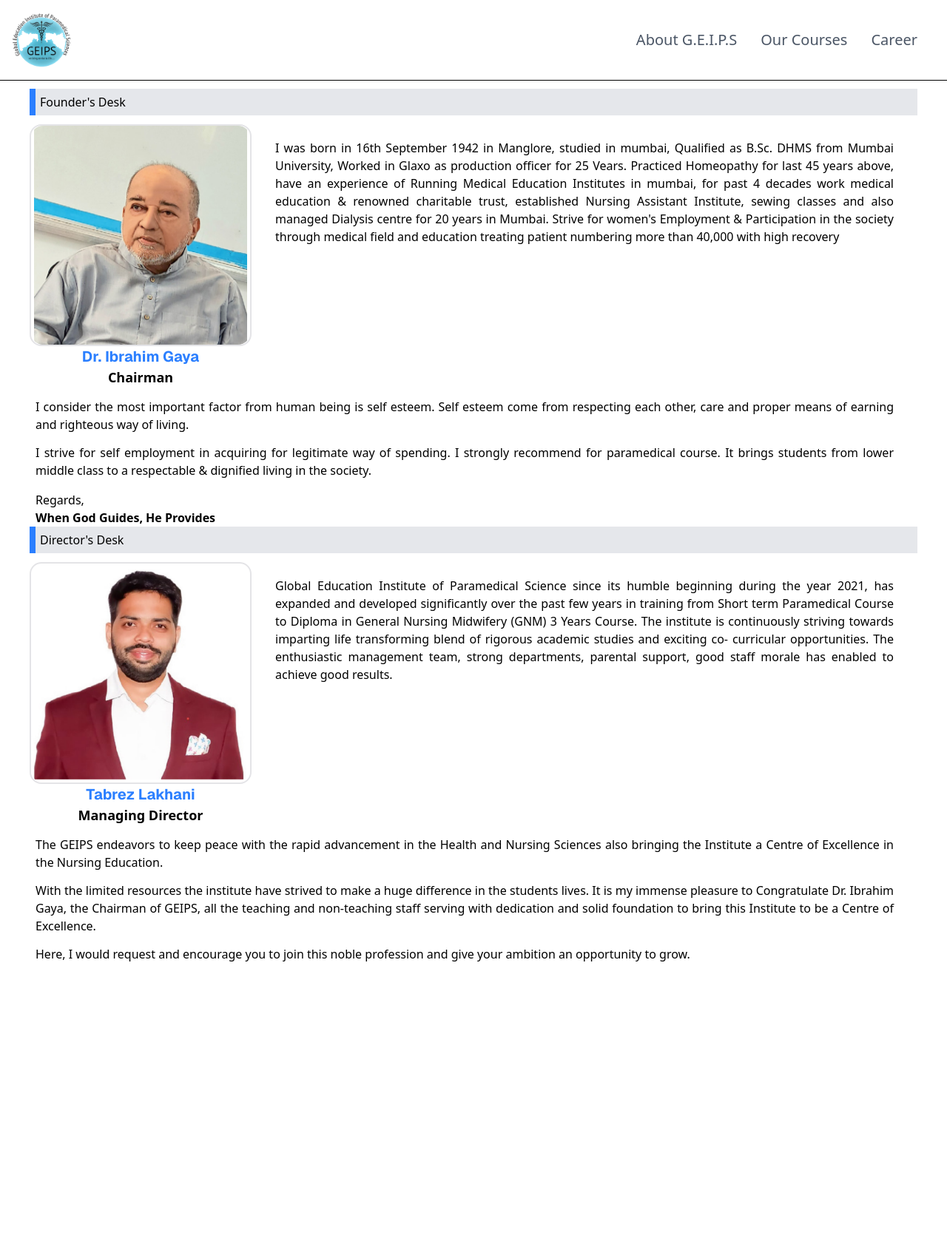
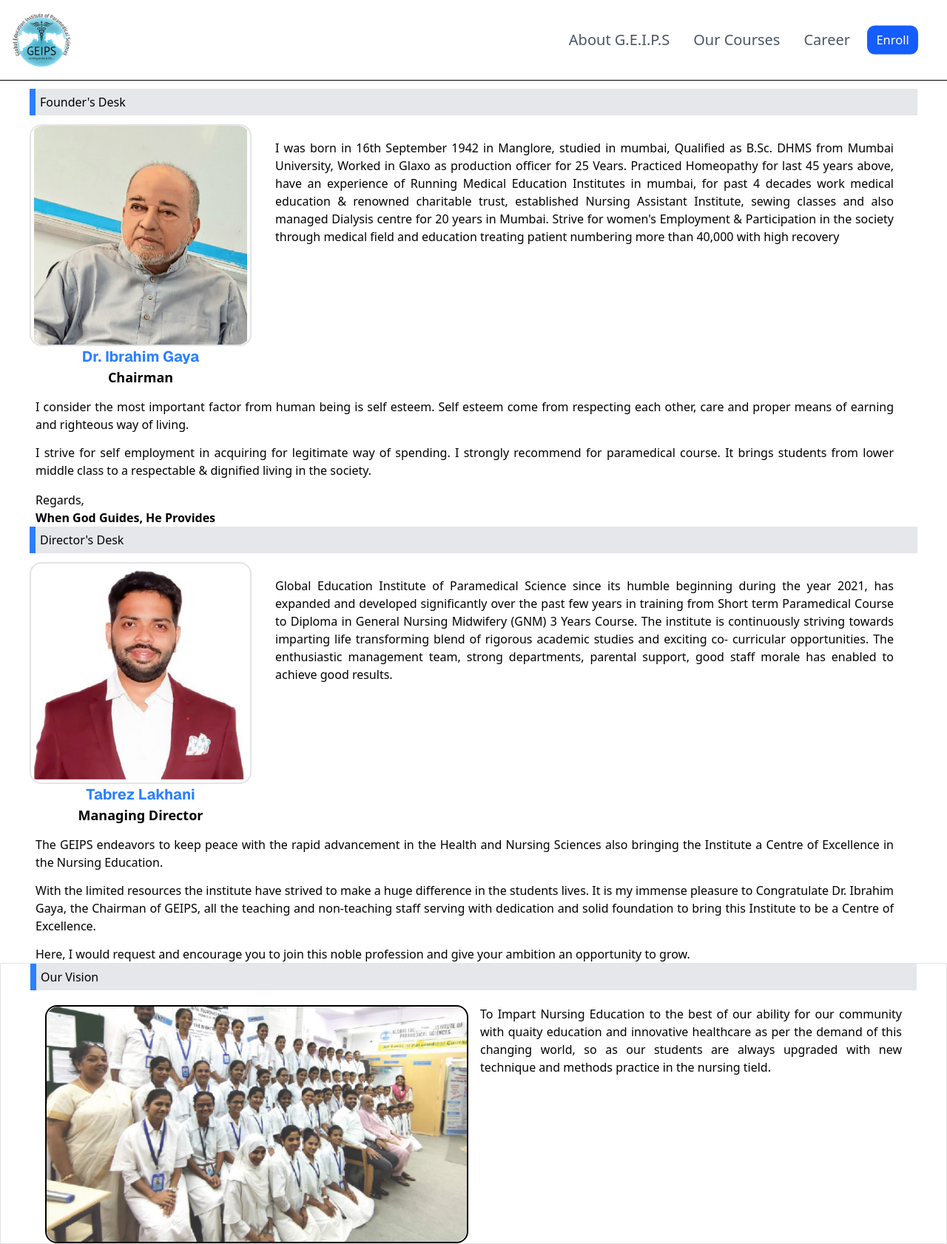
Before and after one commit to Hardik7843/geips, a Next.js app: page /about in a window 1280 px wide. Shown: the whole page at 74% size. Before the commit the page ends 1302 px from the top, so only its background shows below. Built offline with nearby package versions, Linux system fonts and the light colour scheme.

Commit message:
feat: add vision section with animation to About page and enhance NavBar with animated enroll button

```diff
--- a/src/app/about/page.tsx
+++ b/src/app/about/page.tsx
@@ -1,8 +1,14 @@
+/* eslint-disable @typescript-eslint/no-unused-vars */
+"use client";
 /* eslint-disable no-unused-vars */
 import React from "react";
 import chairMen from "@/../public/Person/chairMen.png";
 import director from "@/../public/Person/director.png";
 import Desk, { DeskProps } from "@/components/ManagementDesks/Desk";
+import SectionHead from "@/components/SectionHead";
+import { motion } from "framer-motion";
+import visionPhoto from "@/../public/Person/Vision.png";
+import Image from "next/image";
 
 const AboutPage: React.FC = () => {
   const desk1Data: DeskProps = {
@@ -34,6 +40,23 @@
     // regards: "When God Guides, He Provides",
   };
 
+  const listVariants = {
+    hidden: {},
+    visible: {
+      transition: {
+        staggerChildren: 0.2,
+      },
+    },
+  };
+
+  const itemVariants = {
+    hidden: { opacity: 0, y: 30 },
+    visible: { opacity: 1, y: 0 },
+  };
+
+  const ourVisionText =
+    "To Impart Nursing Education to the best of our ability for our community with quaity education and innovative healthcare as per the demand of this changing world, so as our students are always upgraded with new technique and methods practice in the nursing tield.";
+
   return (
     <div className="text-black min-h-[60vh] scroll-mt-[80px] mt-30">
       {/* Pass everything at once */}
@@ -48,7 +71,56 @@
       <div className="px-10 borde">
         <Desk {...desk2Data} />
       </div>
-      {/* </section> */}
+
+      <div className="border px-10">
+        <SectionHead title="Our Vision" />
+
+        <div className="sm:px-5 borde w-full flex flex-col md:flex-row gap-x-4">
+          {/* Image - Slide from Left */}
+          <motion.div
+            initial={{ x: -100, opacity: 0 }}
+            animate={{ x: 0, opacity: 1 }}
+            transition={{ duration: 0.8 }}
+            className="w-full relative aspect-video rounded-2xl border-black border-2 mt-2"
+          >
+            <Image
+              src={visionPhoto}
+              alt="person"
+              className="object-cover rounded-2xl"
+              fill
+              // style={{ objectFit: "cover" }}
+            />
+          </motion.div>
+
+          {/* Text and points - Slide from Right */}
+          <motion.div
+            initial={{ x: 100, opacity: 0 }}
+            animate={{ x: 0, opacity: 1 }}
+            transition={{ duration: 0.8 }}
+            className="w-full md:w-[3/5] borde break-words text-justify mt-2"
+          >
+            <p className="w-full">{ourVisionText}</p>
+
+            {/* <div className="w-full flex flex-col items-start text-black mt-4">
+              <p>Meaningful Outcomes for Professional & Career Growth</p>
+
+
+              <motion.ol
+                className="list-disc text-blue-600 space-y-2 pl-6"
+                initial="hidden"
+                animate="visible"
+                variants={listVariants}
+              >
+                {outComes.map((point, index) => (
+                  <motion.li key={index} variants={itemVariants}>
+                    {point}
+                  </motion.li>
+                ))}
+              </motion.ol>
+            </div> */}
+          </motion.div>
+        </div>
+      </div>
     </div>
   );
 };
--- a/src/app/courses/page.tsx
+++ b/src/app/courses/page.tsx
@@ -78,14 +78,14 @@
             initial={{ x: -100, opacity: 0 }}
             animate={{ x: 0, opacity: 1 }}
             transition={{ duration: 0.8 }}
-            className="w-full md:w-fit relative aspect-video rounded-2xl borde-2"
+            className="w-full relative aspect-video rounded-2xl border-black border-2 mt-2"
           >
             <Image
               src={nursesPhoto}
               alt="person"
-              className="object-contain rounded-2xl"
+              className="object-cover rounded-2xl"
               fill
-              style={{ objectFit: "contain" }}
+              // style={{ objectFit: "cover" }}
             />
           </motion.div>
 
@@ -94,7 +94,7 @@
             initial={{ x: 100, opacity: 0 }}
             animate={{ x: 0, opacity: 1 }}
             transition={{ duration: 0.8 }}
-            className="w-full md:w-[3/5] borde break-words text-justify"
+            className="w-full md:w-[3/5] borde break-words text-justify mt-2"
           >
             <p className="w-full">{shortIntro}</p>
 
@@ -129,7 +129,7 @@
           >
             <h3 className="font-semibold text-lg">Get your Enrollment</h3>
 
-            <div className=" flex">
+            <div className="borde flex">
               <Link
                 href={"/enroll"}
                 className=" text-white px-3 py-2 rounded-lg bg-blue-600 hover:bg-blue-500"
--- a/src/components/NavBar.tsx
+++ b/src/components/NavBar.tsx
@@ -1,3 +1,4 @@
+/* eslint-disable @typescript-eslint/no-unused-vars */
 /* eslint-disable no-unused-vars */
 "use client";
 import React from "react";
@@ -8,7 +9,7 @@
 import { X } from "lucide-react";
 import Link from "next/link";
 import Image from "next/image";
-
+import { motion } from "framer-motion";
 const NavBar = () => {
   const [isOpen, setIsOpen] = useState(false);
 
@@ -69,6 +70,30 @@
             </ul>
           </div>
 
+          <div className="borde">
+            <motion.div
+              animate={{ scale: [1, 1.1, 1] }}
+              transition={{
+                duration: 1.5,
+                repeat: Infinity,
+                repeatType: "loop",
+                ease: "easeInOut",
+              }}
+            >
+              <Link
+                href={"/enroll"}
+                className="text-white px-3 py-2 rounded-lg bg-blue-600 hover:bg-blue-500"
+              >
+                Enroll
+              </Link>
+            </motion.div>
+            {/* <Link
+              href={"/enroll"}
+              className=" text-white px-3 py-2 rounded-lg bg-blue-600 hover:bg-blue-500"
+            >
+              Enroll
+            </Link> */}
+          </div>
           {/* <div>
             <Link
               href={"/bookdemo"}
```
Also changed, not shown: public/Person/Mission.png (added), public/Person/Vision.png (added).
